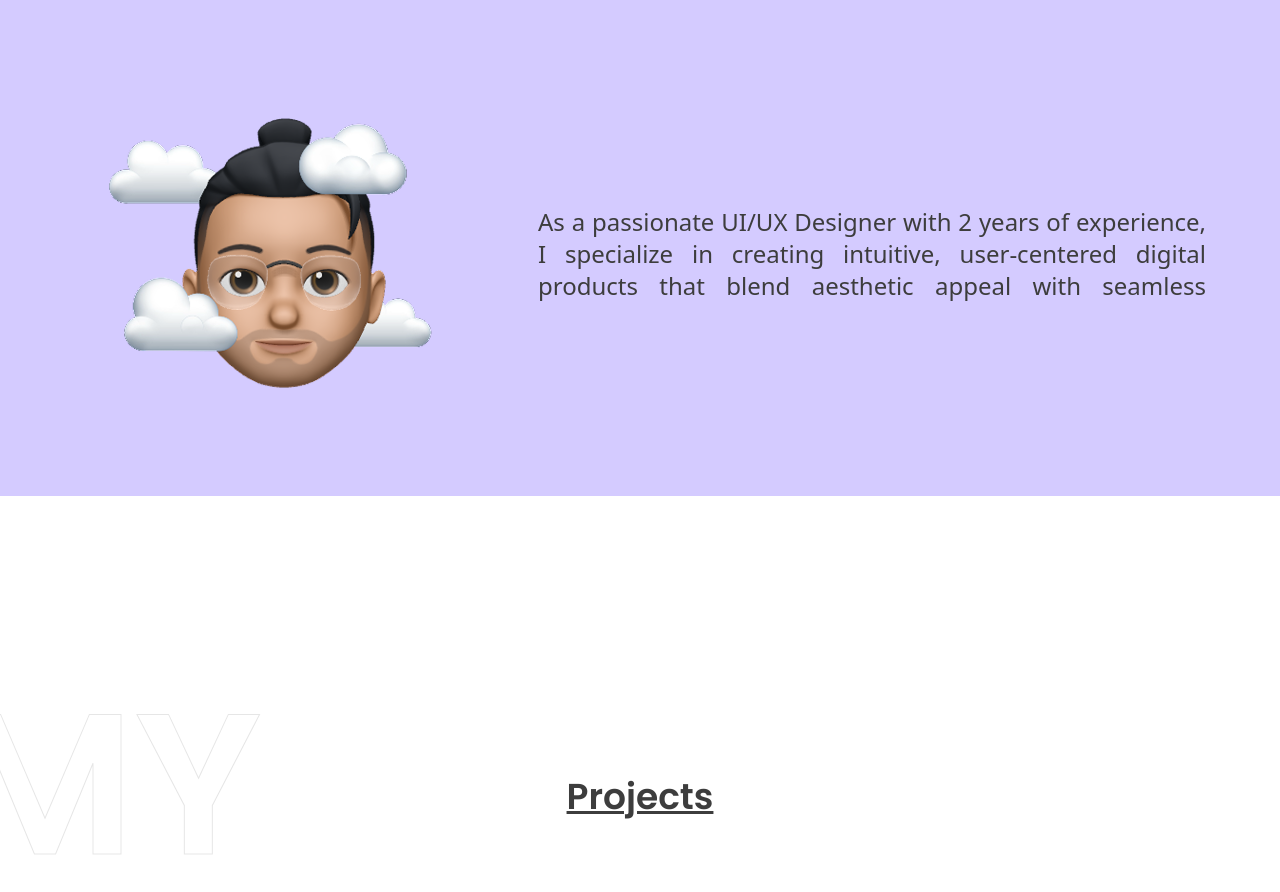
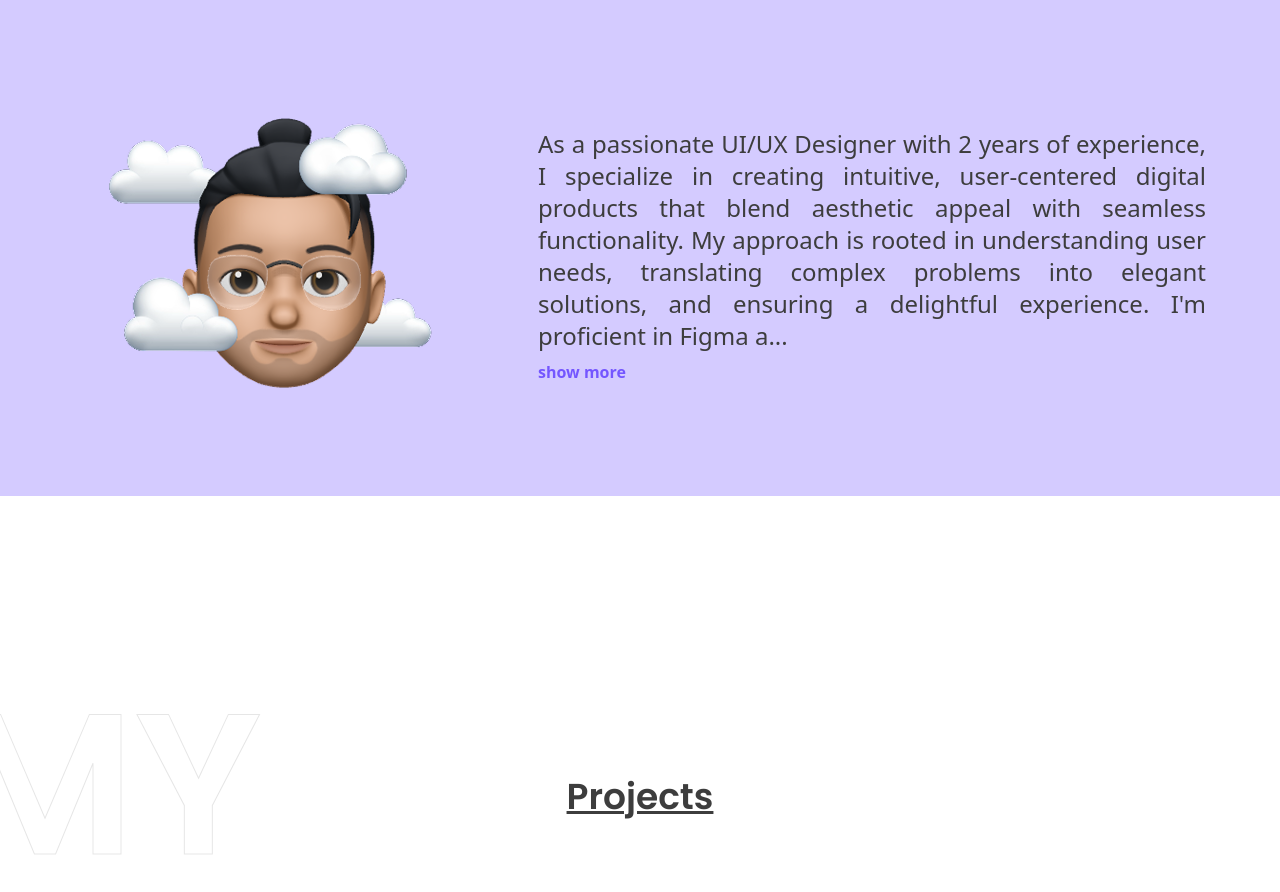
Before and after one commit to riganfauzi/web-portofolio, a React (Vite) app: page / in a window 1280 px wide. Shown: the part 780-1672 px from the top of the page. Built offline with nearby package versions, Linux system fonts and the light colour scheme.

Commit message:
fix: fixing bug when text collapse

```diff
--- a/src/screens/Web/sections/AboutMeSection/AboutMeSection.tsx
+++ b/src/screens/Web/sections/AboutMeSection/AboutMeSection.tsx
@@ -1,36 +1,63 @@
 import { Card, CardContent } from "../../../../components/ui/card";
-import { useState, useRef, } from "react";
+import { useState, useRef, useEffect } from "react";
 
 export const AboutMeSection = (): JSX.Element => {
 
   const fullText = "As a passionate UI/UX Designer with 2 years of experience, I specialize in creating intuitive, user-centered digital products that blend aesthetic appeal with seamless functionality. My approach is rooted in understanding user needs, translating complex problems into elegant solutions, and ensuring a delightful experience. I'm proficient in Figma and have a strong grasp of design principles, user research, wireframing, prototyping, and usability testing. I thrive in collaborative environments, constantly seeking to learn and adapt to the evolving landscape of design and technology.";
 
-  const [isExpanded, setIsExpanded] = useState<boolean>(() => {
-    try {
-      const storedIsExpanded = localStorage.getItem('aboutMeExpanded');
-      return storedIsExpanded ? JSON.parse(storedIsExpanded) : false;
-    } catch (error) {
-      console.error("Failed to read from localStorage:", error);
-      return false;
-    }
-  });
+  const [isExpanded, setIsExpanded] = useState<boolean>(false);
+  const [isAnimating, setIsAnimating] = useState<boolean>(false);
+  const textRef = useRef<HTMLParagraphElement>(null);
+  const sectionRef = useRef(null);
+
   const maxLength = 350;
 
   const toggleExpand = () => {
+    if (isAnimating) return; // Prevent multiple clicks during animation
+
+    setIsAnimating(true);
     setIsExpanded((prevIsExpanded: boolean) => {
       const newState = !prevIsExpanded;
-      try {
-        localStorage.setItem('aboutMeExpanded', JSON.stringify(newState));
-      } catch (error) {
-        console.error("Failed to write to localStorage:", error);
-      }
+
+      // Reset animation state after transition completes
+      setTimeout(() => {
+        setIsAnimating(false);
+      }, 500);
+
       return newState;
     });
   };
 
-  const displayedText = isExpanded ? fullText : fullText.substring(0, maxLength) + '...';
+  // Get the text to display based on expanded state
+  const getDisplayText = () => {
+    if (isExpanded) {
+      return fullText;
+    }
+    return fullText.substring(0, maxLength) + '...';
+  };
 
-  const sectionRef = useRef(null);
+  // Calculate actual height for smooth transitions
+  const [collapsedHeight, setCollapsedHeight] = useState<number>(0);
+  const [expandedHeight, setExpandedHeight] = useState<number>(0);
+
+  useEffect(() => {
+    if (textRef.current) {
+      // Measure collapsed height
+      const originalText = textRef.current.textContent;
+      textRef.current.textContent = fullText.substring(0, maxLength) + '...';
+      const collapsed = textRef.current.scrollHeight;
+
+      // Measure expanded height
+      textRef.current.textContent = fullText;
+      const expanded = textRef.current.scrollHeight;
+
+      // Restore original text
+      textRef.current.textContent = originalText;
+
+      setCollapsedHeight(collapsed);
+      setExpandedHeight(expanded);
+    }
+  }, []);
 
   return (
     <section
@@ -58,22 +85,35 @@ export const AboutMeSection = (): JSX.Element => {
           {/* Text Content */}
           <Card className="border-none bg-transparent shadow-none w-full lg:flex-1">
             <CardContent className="p-0">
-              <p
+              <div className="relative overflow-hidden">
+                <p
+                  ref={textRef}
+                  className={`font-poppins text-base sm:text-lg md:text-xl lg:text-2xl text-justify text-[#3d3d3d] leading-relaxed
+                             transition-all duration-500 ease-in-out
+                             ${isAnimating ? 'pointer-events-none' : ''}`}
+                  style={{
+                    height: isExpanded
+                      ? expandedHeight > 0 ? `${expandedHeight}px` : 'auto'
+                      : collapsedHeight > 0 ? `${collapsedHeight}px` : 'auto',
+                    overflow: 'hidden'
+                  }}
+                >
+                  {getDisplayText()}
+                </p>
 
-                className={`font-poppins text-base sm:text-lg md:text-xl lg:text-2xl text-justify text-[#3d3d3d] leading-relaxed
-                           transition-all duration-500 ease-in-out overflow-hidden
-                           ${isExpanded ? 'max-h-[9999px]' : 'max-h-[100px]'}`}
-              >
-                {displayedText}{" "}
+                {/* Toggle Button */}
                 {fullText.length > maxLength && (
-                  <span
-                    className="text-[#7456ff] cursor-pointer font-semibold hover:underline transition-all duration-200"
+                  <button
+                    className={`text-[#7456ff] cursor-pointer font-semibold hover:underline transition-all duration-200 mt-2 block
+                               ${isAnimating ? 'opacity-50 cursor-not-allowed' : 'hover:text-[#5a3fd1]'}`}
                     onClick={toggleExpand}
+                    disabled={isAnimating}
+                    aria-label={isExpanded ? "Show less text" : "Show more text"}
                   >
                     {isExpanded ? "show less" : "show more"}
-                  </span>
+                  </button>
                 )}
-              </p>
+              </div>
             </CardContent>
           </Card>
         </div>
```
